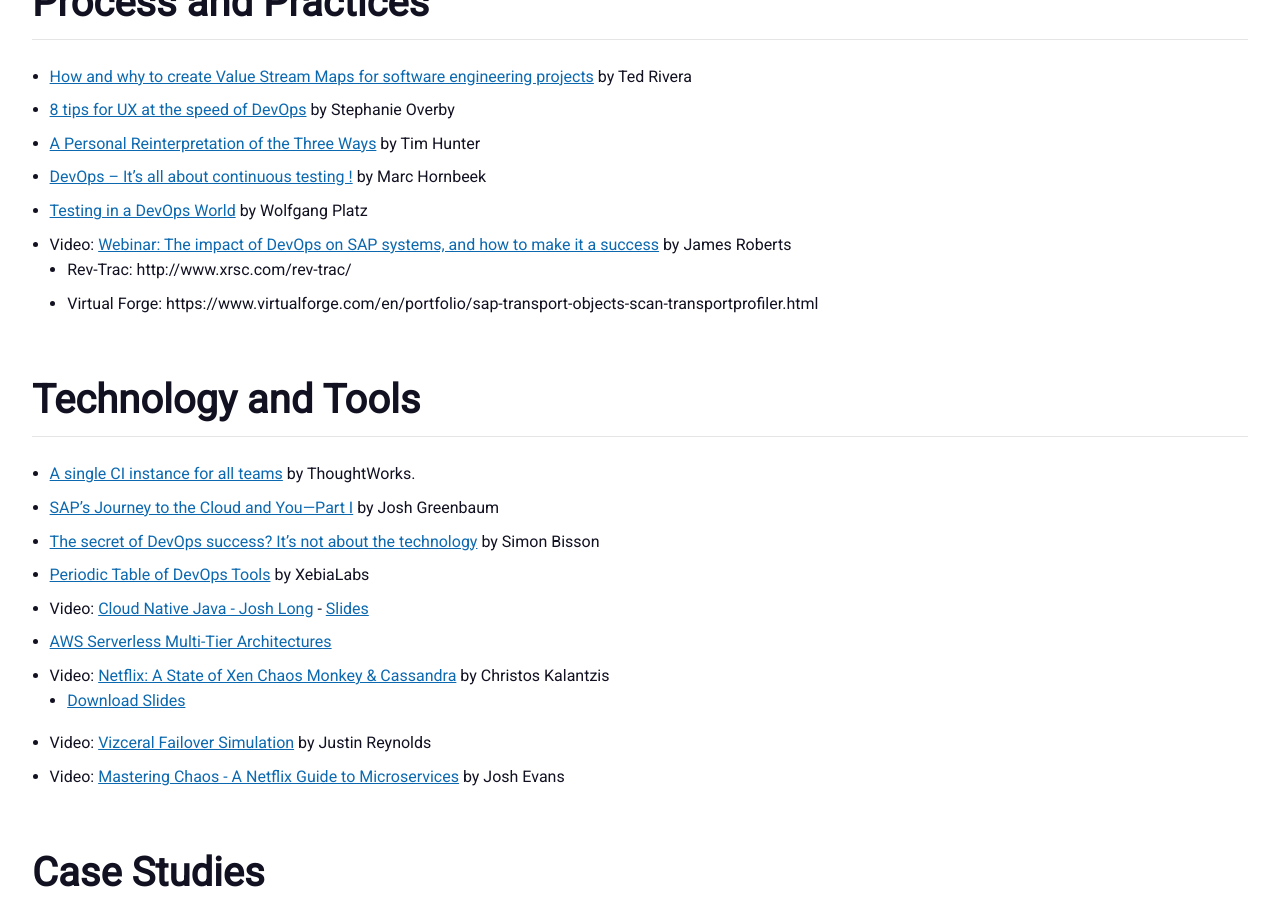
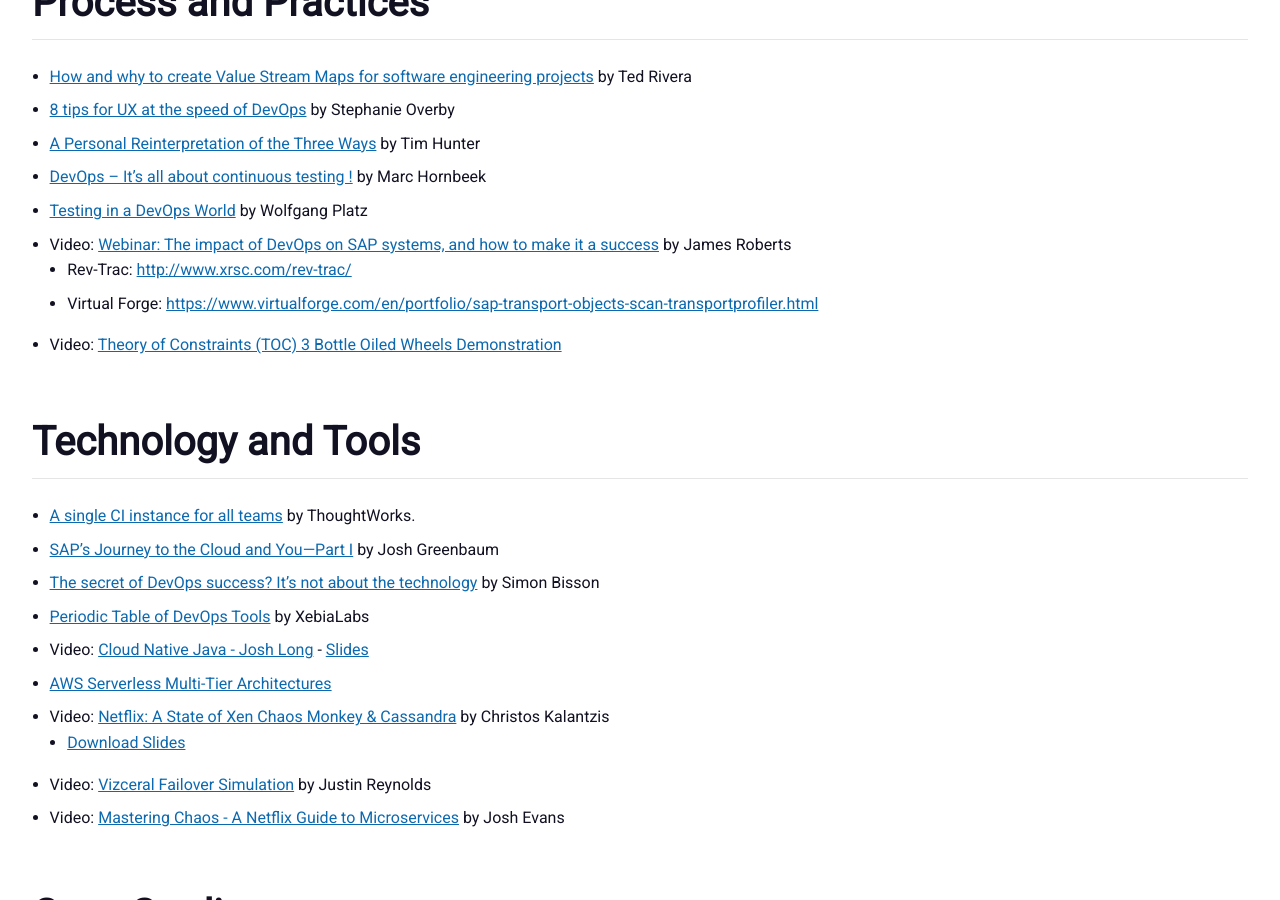
Before and after one commit to shruti170901/hola.github.io, a Jekyll site: the page built from devops/index.md, in a window 1280 px wide and 900 px high, scrolled down 865 px. Built offline with Jekyll 4.4.1, drawn with Linux system fonts in a browser that asks for light colours.

Commit message:
Update index.md
Added theory of constraint

```diff
--- a/devops/index.md
+++ b/devops/index.md
@@ -25,8 +25,9 @@ description: Here you can find information and resources about DevOps.
 - [DevOps – It’s all about continuous testing !](https://devops.com/devops-continuous-testing/) by Marc Hornbeek
 - [Testing in a DevOps World](https://www.sogeti.nl/sites/default/files/Testing%20in%20a%20DevOps%20World-Wolfgang%20Platz-Tricentis%20-QAD16.pdf) by Wolfgang Platz
 - Video: [Webinar: The impact of DevOps on SAP systems, and how to make it a success](http://www.basistechnologies.com/webinar-the-impact-of-DevOps-on-SAP-systems) by James Roberts
-  - Rev-Trac: http://www.xrsc.com/rev-trac/
-  - Virtual Forge: https://www.virtualforge.com/en/portfolio/sap-transport-objects-scan-transportprofiler.html
+  - Rev-Trac: [http://www.xrsc.com/rev-trac/](http://www.xrsc.com/rev-trac/)
+  - Virtual Forge: [https://www.virtualforge.com/en/portfolio/sap-transport-objects-scan-transportprofiler.html](https://www.virtualforge.com/en/portfolio/sap-transport-objects-scan-transportprofiler.html)
+- Video: [Theory of Constraints (TOC) 3 Bottle Oiled Wheels Demonstration](https://youtu.be/mWh0cSsNmGY)
 
 # Technology and Tools
 
```
